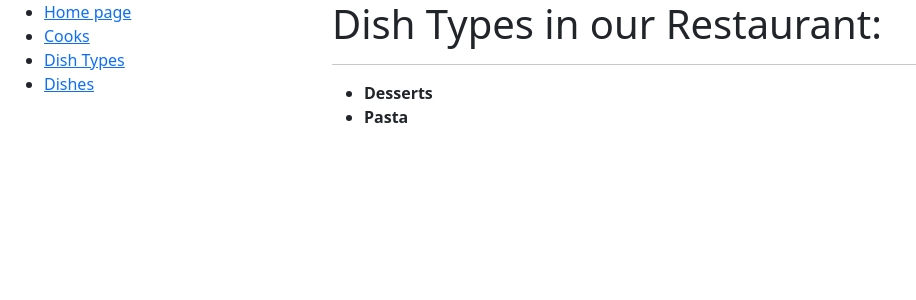
After one commit to bohdan-yatsyna/kitchen-service-site, a Django app: page /dish-types/ in a window 1280 px wide. The commit adds this page. Shown: the top 300 px of the page, without its empty margins (0-916 px from the left). Run offline with Django 4.2, Linux system fonts and the light colour scheme; data comes from the database, SQL or seed files in the repository; both versions use the stored data as it was after the commit; some libraries are stand-ins or nearby versions.

Commit message:
Add DishTypeListView with corresponding template, path and sidebar link update

```diff
--- a/kitchen/urls.py
+++ b/kitchen/urls.py
@@ -1,10 +1,12 @@
 from django.urls import path
 
-from kitchen.views import index
+from kitchen.views import index, DishTypeListView
 
 
 urlpatterns = [
-    path("", index, name="index")
+    path("", index, name="index"),
+    path("dish-types/", DishTypeListView.as_view(), name="dish-type-list"),
+
 ]
 
 app_name = "kitchen"
--- a/kitchen/views.py
+++ b/kitchen/views.py
@@ -1,4 +1,5 @@
 from django.shortcuts import render
+from django.views import generic
 
 from kitchen.models import Cook, Dish, DishType
 
@@ -21,3 +22,11 @@ def index(request):
     }
 
     return render(request, "kitchen/index.html", context=context)
+
+
+class DishTypeListView(generic.ListView):
+    model = DishType
+    context_object_name = "dish_type_list"
+    queryset = DishType.objects.order_by("name")
+    template_name = "kitchen/dish_type_list.html"
+    paginate_by = 5
--- a/templates/includes/sidebar.html
+++ b/templates/includes/sidebar.html
@@ -1,6 +1,6 @@
 <ul>
   <li><a href="{% url 'kitchen:index' %}">Home page</a></li>
   <li><a href="#">Cooks</a></li>
+  <li><a href="{% url 'kitchen:dish-type-list' %}">Dish Types</a></li>
   <li><a href="#">Dishes</a></li>
-  <li><a href="#">Dish Types</a></li>
 </ul>
--- /dev/null
+++ b/templates/kitchen/dish_type_list.html
@@ -0,0 +1,22 @@
+{% extends "base.html" %}
+
+{% block title %}<title>Dish Types</title>{% endblock %}
+
+{% block content %}
+  <h1>Dish Types in our Restaurant:</h1>
+  <hr>
+
+  {% if dish_type_list %}
+  <ul>
+    {% for dish_type in dish_type_list %}
+      <li>
+        <strong>{{ dish_type.name }}</strong>
+      </li>
+    {% endfor %}
+  </ul>
+
+  {% else %}
+    <p>There are no Dish Types yet</p>
+  {% endif %}
+
+{% endblock %}
```
Also changed, not shown: db.sqlite3.
